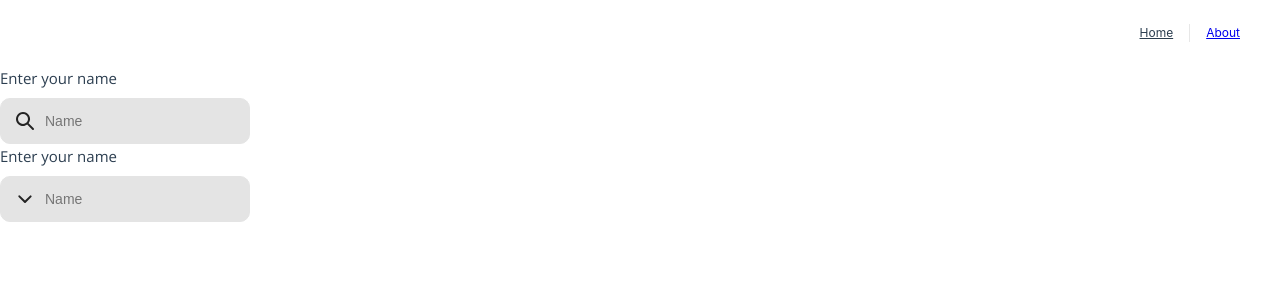
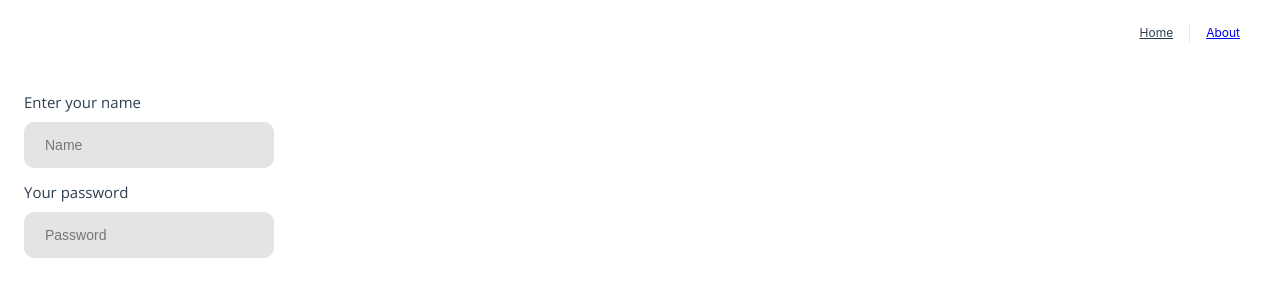
Before and after one commit to AleksandrKalinin/docker-project, a Vue app: page / in a window 1280 px wide. Shown: the top 300 px of the page. Built offline with nearby package versions, Linux system fonts and the light colour scheme.

Commit message:
Add base form

```diff
--- a/src/App.vue
+++ b/src/App.vue
@@ -10,8 +10,9 @@ import { RouterLink, RouterView } from 'vue-router'
         <RouterLink to="/about">About</RouterLink>
       </nav>
     </header>
-
-    <RouterView />
+    <section class="content">
+      <RouterView />
+    </section>
   </main>
 </template>
 
@@ -52,4 +53,8 @@ nav a {
 nav a:first-of-type {
   border: 0;
 }
+
+.content {
+  padding: 24px;
+}
 </style>
--- a/src/components/BaseForm/BaseForm.vue
+++ b/src/components/BaseForm/BaseForm.vue
@@ -1,22 +1,24 @@
 <template>
   <form class="form">
-    <div class="form-field">
-      <label class="form-field__label">Name</label>
-      <input class="form-field__input" type="text" placeholder="Name" />
-    </div>
-    <div class="form-field">
-      <label class="form-field__label">Password</label>
-      <input class="form-field__input" type="text" placeholder="Password" />
-    </div>
-    <input type="submit" value="Submit" />
+    <BaseInput v-model="formData.name" variant="contained" placeholder="Name" type="text" label="Enter your name" name="nameInput" />
+    <BaseInput v-model="formData.password" variant="contained" placeholder="Password" type="password" label="Your password" name="passInput" />
   </form>
 </template>
 
-<script setup lang="ts"></script>
+<script setup lang="ts">
+import { reactive } from 'vue';
+import BaseInput from '../BaseInput/BaseInput.vue';
+
+const formData = reactive({
+  name: "",
+  password: ""
+})
+</script>
 
 <style scoped>
 .form {
   display: flex;
   flex-direction: column;
+  gap: 12px;
 }
 </style>
--- a/src/views/HomeView.vue
+++ b/src/views/HomeView.vue
@@ -3,18 +3,21 @@ import {ref} from 'vue'
 import BaseInput from '@/components/BaseInput/BaseInput.vue';
 import IconSearch from '@/components/icons/IconSearch.vue';
 import IconChevron from '@/components/icons/IconChevron.vue';
+import BaseForm from '@/components/BaseForm/BaseForm.vue';
 const value = ref('')
 </script>
 
 <template>
   <div class="page">
-    <BaseInput v-model="value" variant="contained" placeholder="Name" type="text" label="Enter your name" name="nameInput">
+    <!-- <BaseInput v-model="value" variant="contained" placeholder="Name" type="text" label="Enter your name" name="nameInput">
       <IconSearch />
     </BaseInput>
 
     <BaseInput v-model="value" variant="contained" placeholder="Name" type="text" label="Enter your name" name="nameInput">
       <IconChevron />
-    </BaseInput>
+    </BaseInput> -->
+
+    <BaseForm />
   </div>
 </template>
 
```
Also changed, not shown: 2 other files (tests, documents, lock files or other folders).
